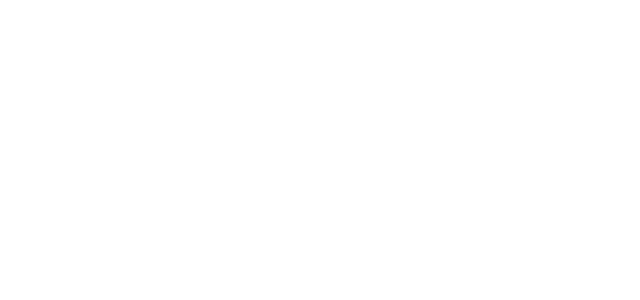
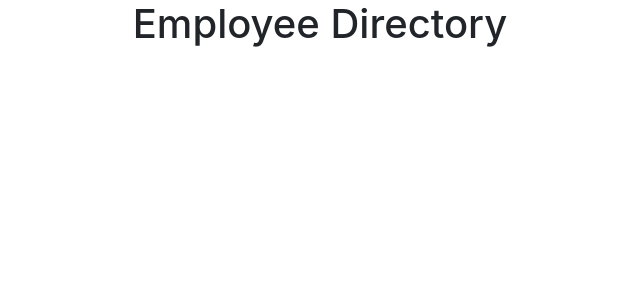
Before and after one commit to thompson-1657/employee_directory, a React (Create React App) app: page / in a window 1280 px wide. Shown: the top 300 px of the page, without its empty margins (320-960 px from the left). Built offline with nearby package versions, Linux system fonts and the light colour scheme.

Commit message:
installed Header component

```diff
--- a/src/App.css
+++ b/src/App.css
@@ -1,38 +1,3 @@
 .App {
   text-align: center;
 }
-
-.App-logo {
-  height: 40vmin;
-  pointer-events: none;
-}
-
-@media (prefers-reduced-motion: no-preference) {
-  .App-logo {
-    animation: App-logo-spin infinite 20s linear;
-  }
-}
-
-.App-header {
-  background-color: #282c34;
-  min-height: 100vh;
-  display: flex;
-  flex-direction: column;
-  align-items: center;
-  justify-content: center;
-  font-size: calc(10px + 2vmin);
-  color: white;
-}
-
-.App-link {
-  color: #61dafb;
-}
-
-@keyframes App-logo-spin {
-  from {
-    transform: rotate(0deg);
-  }
-  to {
-    transform: rotate(360deg);
-  }
-}
--- a/src/App.js
+++ b/src/App.js
@@ -1,11 +1,11 @@
+import React from 'react'
 
+import Header from './components/Header.js'
 import './App.css';
 
 function App() {
   return (
- <div>
-
- </div>
+    <Header />
   );
 }
 
--- /dev/null
+++ b/src/components/Header.js
@@ -0,0 +1,18 @@
+import React from 'react'
+
+
+const Header = () => {
+    return (
+        <div className="container">
+         <div className="row" style={{textAlign: 'center'}}>
+             <div className="jumbotron">
+                <h1>Employee Directory</h1>
+                     {/* <p>Bootstrap is the most popular HTML, CSS, and JS framework for developing
+                    responsive, mobile-first projects on the web.</p> */}
+             </div>
+         </div>
+        </div>
+)
+}
+
+export default Header
```
Also changed, not shown: src/pages/Home.js (added, +7 -0 lines).
